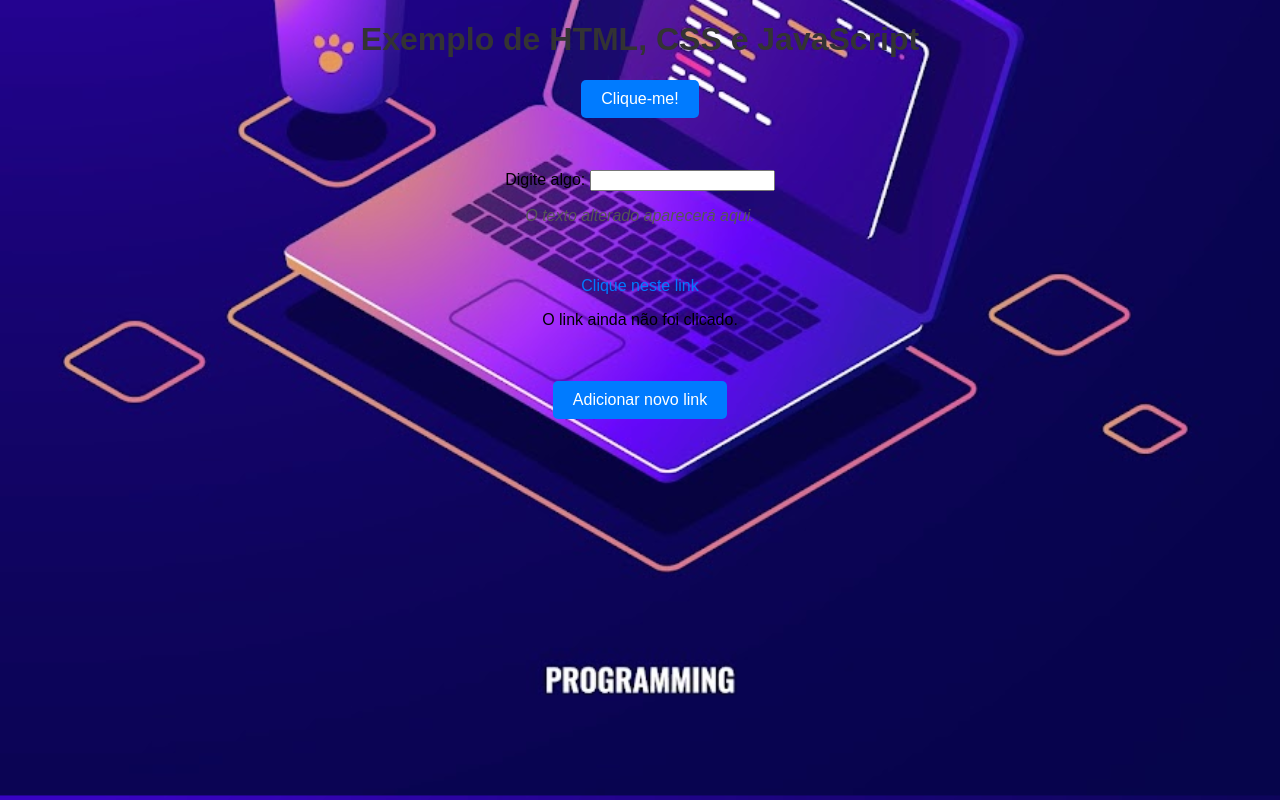
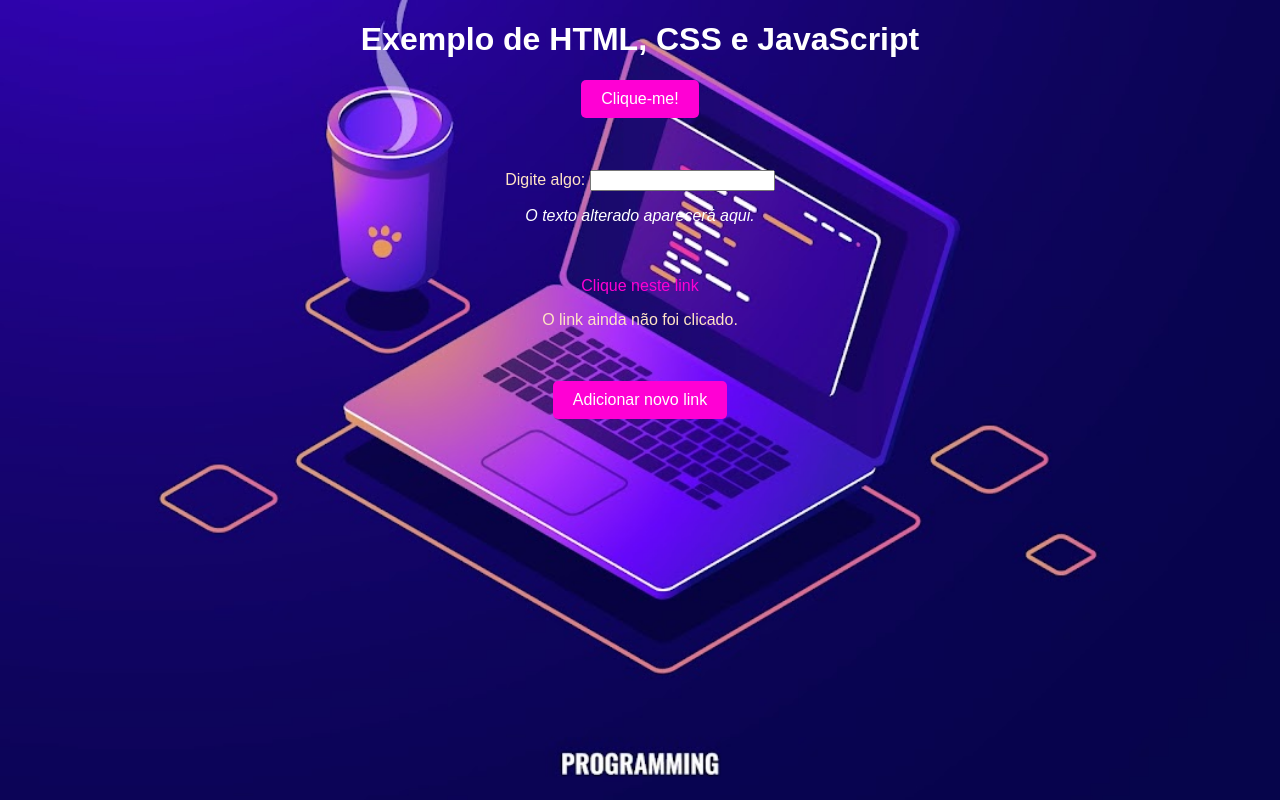
Before and after one commit to mariaeduardaschmidt/aula05-06, a plain HTML site: page index.html in a window 1280 px wide. Drawn offline with Linux system fonts and the light colour scheme.

Commit message:
Update style.css

```diff
--- a/style.css
+++ b/style.css
@@ -1,7 +1,8 @@
 body {
     background-image: url("foto.jpg");
-    background-size:120%;
+    background-size:100%;
     background-position:center;
+    background-position-y: -100px;
     font-family: Arial, sans-serif;
     text-align: center;
     background-color: #f0f0f0;
@@ -9,38 +10,44 @@ body {
 }
 
 h1 {
-    color: #333;
+    color: rgb(255, 255, 255);
 }
 
 button {
     padding: 10px 20px;
     font-size: 16px;
     cursor: pointer;
-    background-color: #007BFF;
+    background-color: #ff00d4;
     color: white;
     border: none;
     border-radius: 5px;
 }
 
 button:hover {
-    background-color: #0056b3;
+    background-color: #ff00d4;
 }
 
 #mensagem {
-    color: #007BFF;
+    color: #ffffff;
     font-weight: bold;
 }
 
 #textoAlterado {
-    color: #555;
+    color: rgb(255, 255, 255);
     font-style: italic;
 }
 
 a {
-    color: #007BFF;
+    color: #ff00d4;
     text-decoration: none;
 }
 
-a:hover {
-    text-decoration: underline;
+
+p {
+    color: bisque;
+
 }
+
+label {
+    color: bisque;
+}
```
